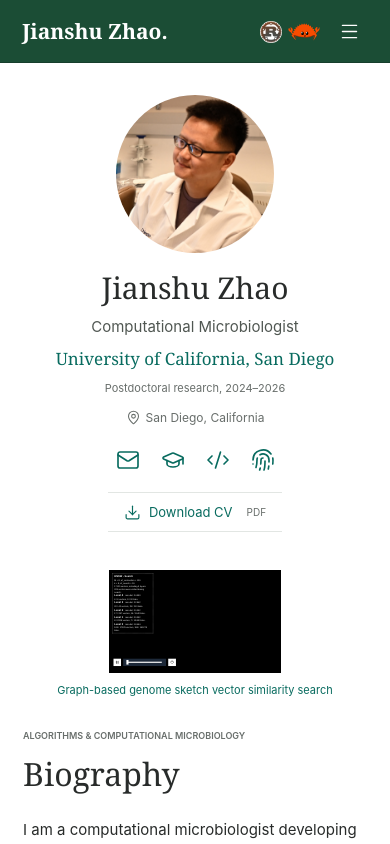
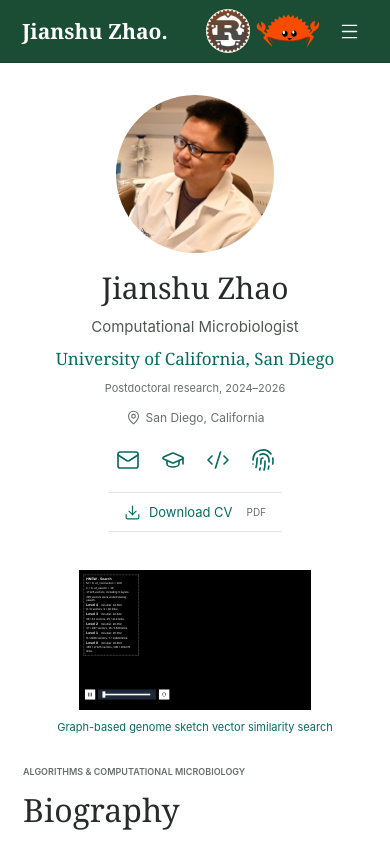
Before and after one commit to jianshu93/jianshu93.github.io, a website: page index.html in a window 390 px wide. Shown: the top 844 px of the page. Drawn offline with Linux system fonts and the light colour scheme.

Commit message:
Set HNSW illustration to 67.5 percent and double Rust artwork

```diff
--- a/index.html
+++ b/index.html
@@ -13,7 +13,7 @@
   <meta property="og:image" content="https://jianshu93.github.io/site-assets/profile-lab.jpg">
   <link rel="canonical" href="https://jianshu93.github.io/">
   <link rel="icon" href="site-assets/favicon.svg" type="image/svg+xml">
-  <link rel="stylesheet" href="styles.css?v=20261025-compact-hnsw">
+  <link rel="stylesheet" href="styles.css?v=20261025-hnsw-675">
   <title>Jianshu Zhao | Computational Microbiology</title>
   <script src="site-assets/publications.js" defer></script>
   <script src="site.js?v=20261025-rust-hnsw" defer></script>
@@ -23,8 +23,8 @@
   <a class="skip-link" href="#main">Skip to content</a>
   <header class="site-header">
     <a class="rust-signature" href="https://github.com/rust-lang/rust" target="_blank" rel="noopener" aria-label="Rust logo and Ferris. Primary coding language: Rust." data-tooltip="Primary coding language: Rust">
-      <img class="rust-mark" src="site-assets/rust-logo.png" alt="" width="26" height="26">
-      <img class="rust-ferris" src="site-assets/ferris-flat-happy.svg" alt="" width="36" height="24">
+      <img class="rust-mark" src="site-assets/rust-logo.png" alt="" width="52" height="52">
+      <img class="rust-ferris" src="site-assets/ferris-flat-happy.svg" alt="" width="72" height="48">
     </a>
     <nav class="navigation" aria-label="Main navigation">
       <a class="wordmark" href="#about">Jianshu Zhao<span class="wordmark-dot" aria-hidden="true">.</span></a>
--- a/styles.css
+++ b/styles.css
@@ -33,7 +33,7 @@ strong { font-weight: 600; }
 .skip-link { position: fixed; top: -70px; left: 16px; padding: 8px 16px; background: var(--accent); color: white; z-index: 20; }
 .skip-link:focus { top: 10px; }
 .site-header { position: sticky; top: 0; z-index: 10; height: 76px; background: #1b4d35; border-bottom: 1px solid #173f2c; }
-.navigation { max-width: 1160px; height: 100%; padding: 0 28px; margin: 0 auto; display: flex; align-items: center; justify-content: space-between; gap: 28px; }
+.navigation { max-width: 1160px; height: 100%; padding: 0 170px 0 28px; margin: 0 auto; display: flex; align-items: center; justify-content: space-between; gap: 28px; }
 .wordmark { color: var(--white); font: 700 23px/1 var(--serif); white-space: nowrap; }
 .wordmark:hover { color: var(--white); text-decoration: none; }
 .wordmark-dot { color: var(--white); }
@@ -45,10 +45,10 @@ strong { font-weight: 600; }
 .navigation-links .nav-cv { border-left: 1px solid rgba(255,255,255,.3); padding-left: 24px; color: var(--white); gap: 7px; }
 .site-header :focus-visible { outline-color: var(--white); }
 .site-header .icon-button:hover { background: rgba(255,255,255,.12); color: var(--white); }
-.rust-signature { position: absolute; top: 0; right: 10px; height: 26px; display: flex; align-items: center; gap: 7px; padding: 0 2px; line-height: 1; }
+.rust-signature { position: absolute; top: 50%; right: 12px; height: 52px; display: flex; align-items: center; gap: 7px; padding: 0 2px; line-height: 1; transform: translateY(-50%); }
 .rust-signature img { display: block; flex: none; object-fit: contain; }
-.rust-signature .rust-mark { width: 26px; height: 26px; background: var(--white); border-radius: 50%; }
-.rust-signature .rust-ferris { width: 36px; height: 24px; }
+.rust-signature .rust-mark { width: 52px; height: 52px; background: var(--white); border-radius: 50%; }
+.rust-signature .rust-ferris { width: 72px; height: 48px; }
 .rust-signature[data-tooltip]::after { top: calc(100% + 7px); bottom: auto; left: auto; right: 0; transform: none; }
 .menu-toggle { display: none !important; }
 .page-layout { max-width: 1160px; padding: 64px 28px 0; margin: 0 auto; display: grid; grid-template-columns: 264px minmax(0, 1fr); gap: 72px; align-items: start; }
@@ -75,7 +75,7 @@ section { scroll-margin-top: 103px; }
 .eyebrow { font-size: 10px; text-transform: uppercase; color: var(--muted); margin: 0 0 12px; font-weight: 600; }
 .about-section h2 { font-size: 39px; margin-bottom: 22px; }
 .hnsw-demo { margin: 0 0 28px; }
-.hnsw-demo iframe { display: block; width: 50%; height: auto; aspect-ratio: 5 / 3; margin-inline: auto; border: 0; background: #000; }
+.hnsw-demo iframe { display: block; width: 67.5%; height: auto; aspect-ratio: 5 / 3; margin-inline: auto; border: 0; background: #000; }
 .hnsw-demo figcaption { margin-top: 9px; color: var(--muted); font-size: 11px; line-height: 1.6; text-align: center; }
 .biography { font-size: 16px; line-height: 1.8; }
 .biography p { margin-bottom: 18px; }
@@ -178,17 +178,17 @@ dialog::backdrop { background: rgba(18,30,24,.35); }
   .profile-photo-frame { width: 188px; height: 188px; }
   .profile h1 { font-size: 30px; }
   .profile-title { font-size: 15px; }
-  .navigation-links { gap: 20px; }
+  .navigation-links { gap: 14px; }
   .about-details { gap: 22px; }
 }
 @media (max-width: 820px) {
   .site-header { height: 67px; }
-  .rust-signature { top: 0; right: 8px; height: 22px; gap: 6px; }
-  .rust-signature .rust-mark { width: 22px; height: 22px; }
-  .rust-signature .rust-ferris { width: 32px; height: 22px; }
-  .navigation { padding: 0 22px; gap: 10px; }
+  .rust-signature { right: 12px; height: 44px; gap: 6px; }
+  .rust-signature .rust-mark { width: 44px; height: 44px; }
+  .rust-signature .rust-ferris { width: 64px; height: 44px; }
+  .navigation { padding: 0 150px 0 22px; gap: 10px; }
   .wordmark { font-size: 21px; }
-  .navigation-links { gap: 15px; font-size: 12px; }
+  .navigation-links { gap: 12px; font-size: 12px; }
   .navigation-links .nav-cv { padding-left: 15px; }
   .page-layout { padding: 42px 24px 0; display: block; max-width: 740px; }
   .profile { position: static; margin-bottom: 48px; }
@@ -204,19 +204,19 @@ dialog::backdrop { background: rgba(18,30,24,.35); }
   .about-details { gap: 25px; grid-template-columns: 1fr 1fr; }
   .content-section { margin-top: 43px; padding-top: 33px; }
 }
-@media (max-width: 590px) {
-  section { scroll-margin-top: 88px; }
-  .site-header { height: 63px; }
+@media (max-width: 760px) {
   .navigation { padding: 0 22px; }
   .menu-toggle { display: inline-flex !important; color: var(--white); }
-  .rust-signature { top: 20px; right: 68px; height: 24px; }
-  .rust-signature .rust-mark { width: 22px; height: 22px; }
-  .rust-signature .rust-ferris { width: 32px; height: 22px; }
-  .navigation-links { display: none; position: absolute; top: 62px; left: 0; right: 0; height: auto; padding: 12px 22px 20px; background: #1b4d35; border-bottom: 1px solid #173f2c; flex-wrap: wrap; gap: 10px 25px; align-items: center; box-shadow: 0 8px 12px rgba(20,40,26,.03); }
+  .rust-signature { right: 68px; }
+  .navigation-links { display: none; position: absolute; top: calc(100% - 1px); left: 0; right: 0; height: auto; padding: 12px 22px 20px; background: #1b4d35; border-bottom: 1px solid #173f2c; flex-wrap: wrap; gap: 10px 25px; align-items: center; box-shadow: 0 8px 12px rgba(20,40,26,.03); }
   .navigation-links.is-open { display: flex; }
   .navigation-links .nav-link { height: 35px; }
   .navigation-links .nav-link.is-active::after { bottom: 0; }
   .navigation-links .nav-cv { padding-left: 0; border: 0; }
+}
+@media (max-width: 590px) {
+  section { scroll-margin-top: 88px; }
+  .site-header { height: 63px; }
   .page-layout { padding: 32px 23px 0; }
   .profile { margin-bottom: 38px; }
   .profile-photo-frame { width: 158px; height: 158px; margin-bottom: 17px; }
@@ -255,4 +255,9 @@ dialog::backdrop { background: rgba(18,30,24,.35); }
   dialog { padding: 19px; }
   .dialog-header h2 { font-size: 23px; }
 }
+@media (max-width: 370px) {
+  .navigation { padding: 0 12px; }
+  .wordmark { font-size: 18px; }
+  .rust-signature { right: 60px; gap: 0; }
+}
 @media (prefers-reduced-motion: reduce) { html { scroll-behavior: auto; } }
```
